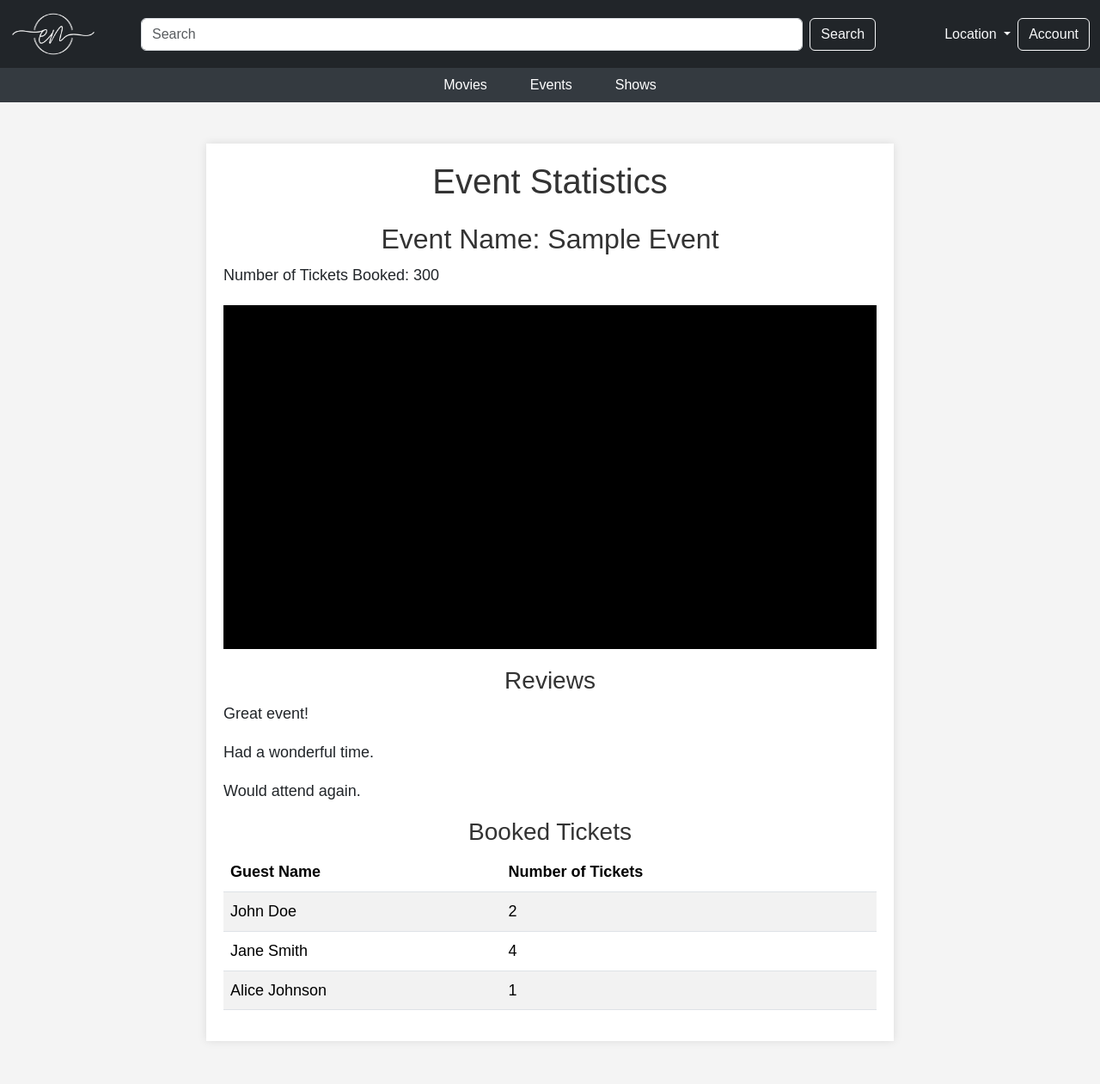
After one commit to CGCube/EventNova, a Flask app: page /event-stats in a window 1280 px wide. The commit adds this page. Shown: the whole page at 86% size. Run offline with Flask 3, Linux system fonts and the light colour scheme.

Commit message:
Added event stats

```diff
--- a/app.py
+++ b/app.py
@@ -35,6 +35,9 @@ if isLoggedIn & (UserType == "organizer"):
     @app.route('/update-event')
     def edit_event():
         return render_template('update_event.html')
+    @app.route('/event-stats')
+    def event_stats():
+        return render_template('event_stats.html')
 
 @app.route('/profile')
 def user_profile():
--- /dev/null
+++ b/static/scripts/event-stats.js
@@ -0,0 +1,47 @@
+document.addEventListener("DOMContentLoaded", function() {
+    const eventNameElement = document.getElementById('event-name');
+    const ticketsBookedElement = document.getElementById('tickets-booked');
+    const reviewsContainer = document.getElementById('reviews-container');
+    const bookedTicketsTableBody = document.querySelector('#booked-tickets-table tbody');
+
+    // Placeholder for event statistics data
+    const eventStats = {
+        name: "Sample Event",
+        ticketsBooked: 300,
+        reviews: [
+            "Great event!",
+            "Had a wonderful time.",
+            "Would attend again."
+        ],
+        bookings: [
+            { guestName: "John Doe", tickets: 2 },
+            { guestName: "Jane Smith", tickets: 4 },
+            { guestName: "Alice Johnson", tickets: 1 }
+        ]
+    };
+
+    // Function to render event statistics
+    function renderStats(stats) {
+        eventNameElement.textContent = `Event Name: ${stats.name}`;
+        ticketsBookedElement.textContent = `Number of Tickets Booked: ${stats.ticketsBooked}`;
+
+        // Render reviews
+        stats.reviews.forEach(review => {
+            const reviewElement = document.createElement('p');
+            reviewElement.textContent = review;
+            reviewsContainer.appendChild(reviewElement);
+        });
+
+        // Render booked tickets table
+        stats.bookings.forEach(booking => {
+            const row = document.createElement('tr');
+            row.innerHTML = `
+                <td>${booking.guestName}</td>
+                <td>${booking.tickets}</td>
+            `;
+            bookedTicketsTableBody.appendChild(row);
+        });
+    }
+
+    renderStats(eventStats);
+});
--- /dev/null
+++ b/static/styles/event-stats.css
@@ -0,0 +1,36 @@
+body {
+    font-family: Arial, sans-serif;
+    background-color: #f4f4f4;
+    margin: 0;
+    padding: 0;
+}
+
+.container {
+    max-width: 800px;
+    margin: 50px auto;
+    background: #fff;
+    padding: 20px;
+    box-shadow: 0 0 10px rgba(0, 0, 0, 0.1);
+}
+
+h1, h2, h3 {
+    text-align: center;
+    color: #333;
+}
+
+#stats-container {
+    font-size: 18px;
+    line-height: 1.6;
+}
+
+#video-container {
+    width: 100%;
+    height: 400px;
+    background-color: #000;
+    margin: 20px 0;
+    display: flex;
+    align-items: center;
+    justify-content: center;
+    color: #fff;
+    font-size: 24px;
+}
--- /dev/null
+++ b/templates/event_stats.html
@@ -0,0 +1,35 @@
+{% extends 'base/header_footer_loggedin.html' %}
+
+{% block page_title %}Event Statistics{% endblock page_title %}
+
+{% set page_style = 'styles/event-stats.css' %} <!-- Dynamically set the CSS file for event stats page -->
+{% set page_script = 'scripts/event-stats.js' %} <!-- Dynamically set the JS file for event stats page -->
+
+{% block content %}
+<div class="container mt-5">
+    <h1 class="text-center">Event Statistics</h1>
+    <div id="stats-container" class="mt-4">
+        <h2 id="event-name"></h2>
+        <p id="tickets-booked"></p>
+        <div id="video-container">
+            <!-- AI Generated Video will be inserted here -->
+        </div>
+        <h3>Reviews</h3>
+        <div id="reviews-container">
+            <!-- Event reviews will be dynamically inserted here -->
+        </div>
+        <h3>Booked Tickets</h3>
+        <table id="booked-tickets-table" class="table table-striped">
+            <thead>
+                <tr>
+                    <th>Guest Name</th>
+                    <th>Number of Tickets</th>
+                </tr>
+            </thead>
+            <tbody>
+                <!-- Ticket booking details will be dynamically inserted here -->
+            </tbody>
+        </table>
+    </div>
+</div>
+{% endblock content %}
--- a/templates/profile_organizer.html
+++ b/templates/profile_organizer.html
@@ -107,7 +107,7 @@
                     {% for i in range(2) %}
                         <div class="row mb-2">
                             <div class="col-md-3">Event {{ i+1 }}</div>
-                            <div class="col-md-2"><i class="bi bi-bar-chart-fill"></i></div>
+                            <div class="col-md-2"><a href="/event-stats"><i class="bi bi-bar-chart-fill"></i></a></div>
                             <div class="col-md-2"><a href="/update-event"><i class="bi bi-pencil-square"></i></a></div>
                             <div class="col-md-2"><i class="bi bi-trash"></i></div>
                         </div>
```
